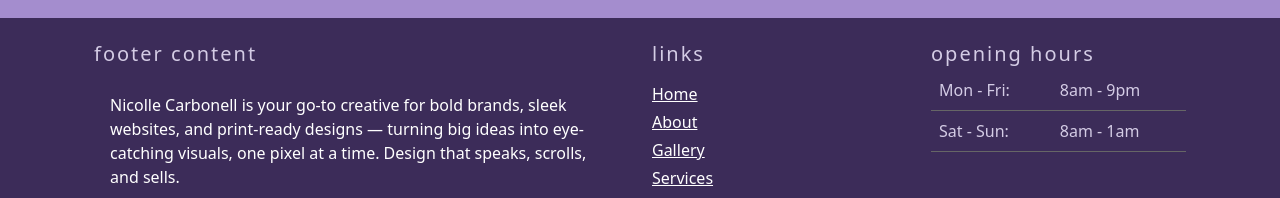
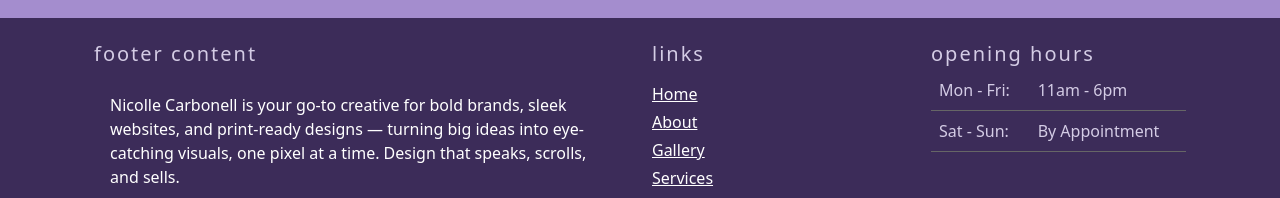
Before and after one commit to nicocrb/nicocrbdesigns, a plain HTML site: page gallery.html in a window 1280 px wide. Shown: the part 1497-1695 px from the top of the page. Drawn offline with nearby package versions, Linux system fonts and the light colour scheme.

Commit message:
Add files via upload

```diff
--- a/gallery.html
+++ b/gallery.html
@@ -135,11 +135,12 @@
                         <tbody>
                             <tr>
                                 <td>Mon - Fri:</td>
-                                <td>8am - 9pm</td>
+                                <td>11am - 6pm</td>
                             </tr>
                             <tr>
                                 <td>Sat - Sun:</td>
-                                <td>8am - 1am</td>
+                                <td>By Appointment</td>
+                            </tr>
                             </tr>
                         </tbody>
                     </table>
```
Also changed, not shown: about.html (+2 -2 lines), contact.html (+2 -2 lines), index.html (+3 -2 lines), services.html (+2 -2 lines).
